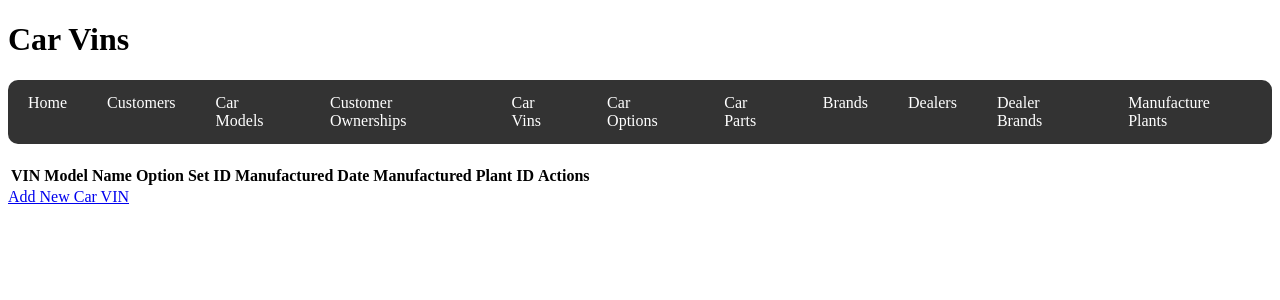
After one commit to alonbenach/flask-car-company, a Flask app: page /car_vins in a window 1280 px wide. The commit adds this page. Shown: the top 300 px of the page. Run offline with Flask 3, Linux system fonts and the light colour scheme; lists and menus that the app fills with data are empty.

Commit message:
some more connections

```diff
--- a/code/routes/carvins.py
+++ b/code/routes/carvins.py
@@ -1,76 +1,100 @@
 from flask import Blueprint, request, render_template, redirect, url_for
-from ..models import db, CarVin
+from ..models import db, CarVin, CarModel, CarOption
 from datetime import datetime
 
 carvins_bp = Blueprint("carvins", __name__)
 
 
-@carvins_bp.route("/carvins", methods=["GET", "POST"])
-def carvins():
+@carvins_bp.route("/car_vins", methods=["GET", "POST"])
+def car_vins():
     if request.method == "POST":
         vin = request.form.get("vin")
         model_id = request.form.get("model_id")
         option_set_id = request.form.get("option_set_id")
         manufactured_date = datetime.strptime(
             request.form.get("manufactured_date"), "%Y-%m-%d"
-        ).date()
+        )
         manufactured_plant_id = request.form.get("manufactured_plant_id")
-        carvin = CarVin(
+        car_vin = CarVin(
             vin=vin,
             model_id=model_id,
             option_set_id=option_set_id,
             manufactured_date=manufactured_date,
             manufactured_plant_id=manufactured_plant_id,
         )
-        db.session.add(carvin)
+        db.session.add(car_vin)
         db.session.commit()
-        return redirect(url_for("carvins.carvins"))
-    carvins = CarVin.query.all()
-    return render_template("carvins.html", carvins=carvins)
+        return redirect(url_for("carvins.car_vins"))
+    car_vins = CarVin.query.all()
+    return render_template("car_vins.html", car_vins=car_vins)
 
 
-@carvins_bp.route("/carvin/new", methods=["GET", "POST"])
-def new_carvin():
+@carvins_bp.route("/car_vin/new", methods=["GET", "POST"])
+def new_car_vin():
+    car_models = CarModel.query.all()
+    car_models_dict = [
+        {"model_id": m.model_id, "model_name": m.model_name} for m in car_models
+    ]
+    car_options = CarOption.query.all()
+    car_options_dict = [
+        {"option_set_id": o.option_set_id, "option_name": o.option_name}
+        for o in car_options
+    ]
     if request.method == "POST":
         vin = request.form.get("vin")
         model_id = request.form.get("model_id")
         option_set_id = request.form.get("option_set_id")
         manufactured_date = datetime.strptime(
             request.form.get("manufactured_date"), "%Y-%m-%d"
-        ).date()
+        )
         manufactured_plant_id = request.form.get("manufactured_plant_id")
-        carvin = CarVin(
+        car_vin = CarVin(
             vin=vin,
             model_id=model_id,
             option_set_id=option_set_id,
             manufactured_date=manufactured_date,
             manufactured_plant_id=manufactured_plant_id,
         )
-        db.session.add(carvin)
+        db.session.add(car_vin)
         db.session.commit()
-        return redirect(url_for("carvins.carvins"))
-    return render_template("carvin_form.html")
+        return redirect(url_for("carvins.car_vins"))
+    return render_template(
+        "carvin_form.html", car_models=car_models_dict, car_options=car_options_dict
+    )
 
 
-@carvins_bp.route("/carvin/<string:vin>", methods=["GET", "POST"])
-def view_carvin(vin):
-    carvin = CarVin.query.get_or_404(vin)
+@carvins_bp.route("/car_vin/<int:vin>", methods=["GET", "POST"])
+def view_car_vin(vin):
+    car_vin = CarVin.query.get_or_404(vin)
+    car_models = CarModel.query.all()
+    car_models_dict = [
+        {"model_id": m.model_id, "model_name": m.model_name} for m in car_models
+    ]
+    car_options = CarOption.query.all()
+    car_options_dict = [
+        {"option_set_id": o.option_set_id, "option_name": o.option_name}
+        for o in car_options
+    ]
     if request.method == "POST":
-        carvin.vin = request.form.get("vin")
-        carvin.model_id = request.form.get("model_id")
-        carvin.option_set_id = request.form.get("option_set_id")
-        carvin.manufactured_date = datetime.strptime(
+        car_vin.model_id = request.form.get("model_id")
+        car_vin.option_set_id = request.form.get("option_set_id")
+        car_vin.manufactured_date = datetime.strptime(
             request.form.get("manufactured_date"), "%Y-%m-%d"
-        ).date()
-        carvin.manufactured_plant_id = request.form.get("manufactured_plant_id")
+        )
+        car_vin.manufactured_plant_id = request.form.get("manufactured_plant_id")
         db.session.commit()
-        return redirect(url_for("carvins.carvins"))
-    return render_template("carvin_form.html", carvin=carvin)
+        return redirect(url_for("carvins.car_vins"))
+    return render_template(
+        "carvin_form.html",
+        car_vin=car_vin,
+        car_models=car_models_dict,
+        car_options=car_options_dict,
+    )
 
 
-@carvins_bp.route("/carvin/<string:vin>/delete", methods=["POST"])
-def delete_carvin(vin):
-    carvin = CarVin.query.get_or_404(vin)
-    db.session.delete(carvin)
+@carvins_bp.route("/car_vin/<int:vin>/delete", methods=["POST"])
+def delete_car_vin(vin):
+    car_vin = CarVin.query.get_or_404(vin)
+    db.session.delete(car_vin)
     db.session.commit()
-    return redirect(url_for("carvins.carvins"))
+    return redirect(url_for("carvins.car_vins"))
--- a/code/templates/_navbar.html
+++ b/code/templates/_navbar.html
@@ -8,7 +8,7 @@
         >Customer Ownerships</a
       >
     </li>
-    <li><a href="{{ url_for('carvins.carvins') }}">Car Vins</a></li>
+    <li><a href="{{ url_for('carvins.car_vins') }}">Car Vins</a></li>
     <li><a href="{{ url_for('caroptions.caroptions') }}">Car Options</a></li>
     <li><a href="{{ url_for('carparts.carparts') }}">Car Parts</a></li>
     <li><a href="{{ url_for('brands.brands') }}">Brands</a></li>
@@ -21,6 +21,5 @@
         >Manufacture Plants</a
       >
     </li>
-    <!-- Add more links as you add more sections -->
   </ul>
 </nav>
--- /dev/null
+++ b/code/templates/car_vins.html
@@ -0,0 +1,36 @@
+{% extends 'base.html' %} {% block title %}Car Vins{% endblock %} {% block
+header %}
+<h1>Car Vins</h1>
+{% endblock %} {% block content %}
+<table>
+  <tr>
+    <th>VIN</th>
+    <th>Model Name</th>
+    <th>Option Set ID</th>
+    <th>Manufactured Date</th>
+    <th>Manufactured Plant ID</th>
+    <th>Actions</th>
+  </tr>
+  {% for car_vin in car_vins %}
+  <tr>
+    <td>{{ car_vin.vin }}</td>
+    <td>{{ car_vin.car_model.model_name }}</td>
+    <td>{{ car_vin.option_set_id }}</td>
+    <td>{{ car_vin.manufactured_date }}</td>
+    <td>{{ car_vin.manufactured_plant_id }}</td>
+    <td>
+      <a href="{{ url_for('carvins.view_car_vin', vin=car_vin.vin) }}">Edit</a>
+      |
+      <form
+        action="{{ url_for('carvins.delete_car_vin', vin=car_vin.vin) }}"
+        method="POST"
+        style="display: inline"
+      >
+        <button type="submit">Delete</button>
+      </form>
+    </td>
+  </tr>
+  {% endfor %}
+</table>
+<a href="{{ url_for('carvins.new_car_vin') }}">Add New Car VIN</a>
+{% endblock %}
```
Also changed, not shown: code/models.py (+12 -3 lines), code/templates/carvin_form.html (+40 -51 lines), code/templates/carvins.html (deleted, +0 -22 lines), data/Car_Database.db.
